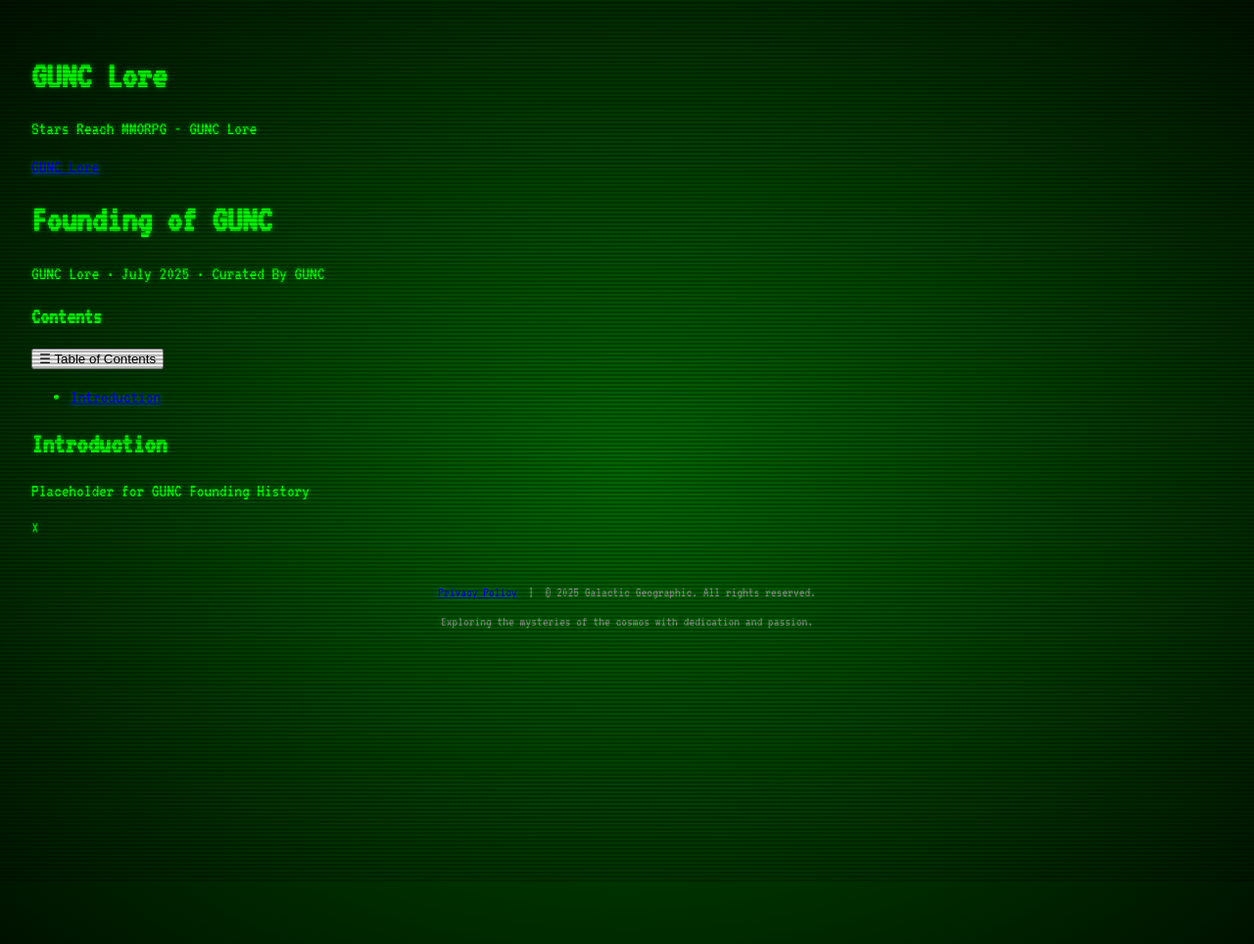
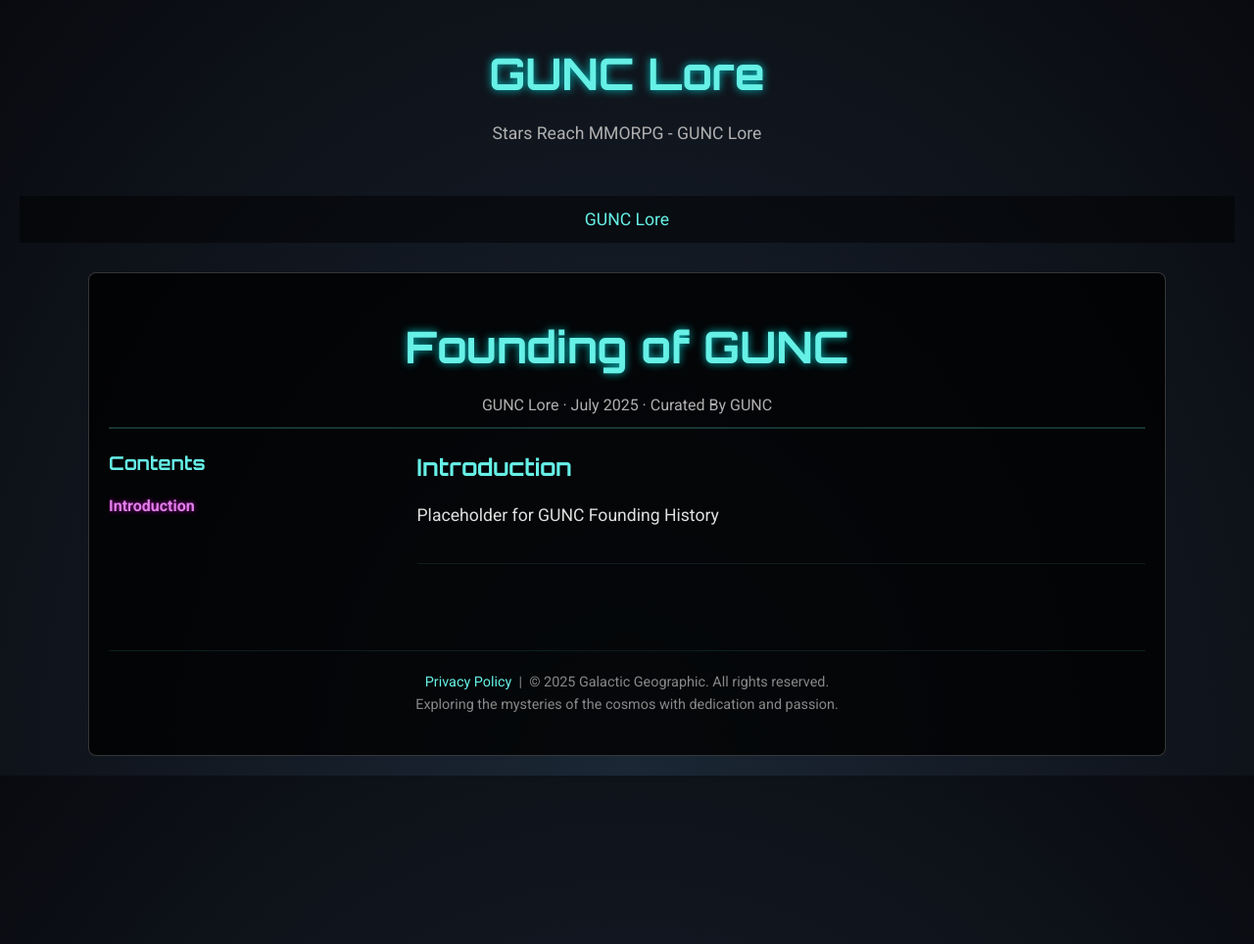
Before and after one commit to drake-vellaut/guncLore, a Jekyll site: the page built from _posts/2025-07-20-lore.html, in a window 1280 px wide. Shown: the whole page at 98% size. Built offline with Jekyll 4.4.1, drawn with Linux system fonts in a browser that asks for light colours; after the commit the page ends 900 px from its top, so only the background shows below that.

Commit message:
css mods

```diff
--- a/_layouts/article.html
+++ b/_layouts/article.html
@@ -31,9 +31,9 @@
 
   <!-- Google Fonts for the futuristic look -->
   <link href="https://fonts.googleapis.com/css2?family=Orbitron:wght@400;700&family=Roboto:wght@400;700&display=swap" rel="stylesheet">
-  <link rel="stylesheet" href="{{ '/assets/css/log.css' | relative_url }}">
 
-  <!--style>
+
+  <style>
     /* Base Reset */
     * {
       margin: 0;
@@ -481,7 +481,7 @@ header p {
   }
 }
 
-  </style-->
+  </style>
 </head>
 <body>
 <header>
--- a/_layouts/default.html
+++ b/_layouts/default.html
@@ -10,7 +10,7 @@
   <link href="https://fonts.googleapis.com/css2?family=Orbitron:wght@400;700&family=Roboto:wght@400;700&display=swap" rel="stylesheet">
 
   <!-- Link to the external futuristic CSS -->
-  <link rel="stylesheet" href="{{ '/assets/css/home.css' | relative_url }}">
+  <link rel="stylesheet" href="{{ '/assets/css/futuristic.css' | relative_url }}">
 </head>
 
 <body>
--- a/assets/css/log.css
+++ /dev/null
@@ -1,124 +0,0 @@
-/* articles.css - Styles for the articles.html or post pages */
-/* Import retro font */
-@import url('https://fonts.googleapis.com/css2?family=VT323&display=swap');
-
-/* Global styles for sci-fi terminal feel */
-body {
-  background-color: black;
-  background-image: radial-gradient(rgba(0, 255, 0, 0.4), black 120%);
-  color: #00ff00; /* Green terminal text */
-  font-family: 'VT323', monospace;
-  font-size: 1.2rem;
-  text-shadow: 0 0 5px rgba(0, 255, 0, 0.5); /* Glow effect */
-  margin: 0;
-  padding: 2rem;
-  height: 100vh;
-  overflow: auto;
-  animation: flicker 0.15s infinite; /* Subtle flicker */
-}
-
-/* Flicker animation */
-@keyframes flicker {
-  0% { opacity: 0.99; }
-  50% { opacity: 1; }
-  100% { opacity: 0.99; }
-}
-
-/* Scanlines overlay */
-body::after {
-  content: "";
-  display: block;
-  position: absolute;
-  top: 0;
-  left: 0;
-  bottom: 0;
-  right: 0;
-  background: rgba(18, 16, 16, 0) linear-gradient(to bottom, rgba(0, 0, 0, 0) 50%, rgba(0, 0, 0, 0.25) 50%) repeat;
-  background-size: 100% 4px;
-  z-index: 2;
-  pointer-events: none;
-}
-
-/* Article container styled as full log entry */
-article {
-  background: rgba(0, 0, 0, 0.8);
-  border: 2px solid #00ff00;
-  border-radius: 4px;
-  padding: 2rem;
-  max-width: 800px;
-  margin: 0 auto;
-  box-shadow: 0 0 15px rgba(0, 255, 0, 0.5);
-  position: relative;
-}
-
-article::before {
-  content: "[SECURE LOG ENTRY - STARS REACH GUILD]";
-  position: absolute;
-  top: -1rem;
-  left: 2rem;
-  background: black;
-  padding: 0 0.5rem;
-  color: #00ff00;
-  font-size: 1rem;
-  text-transform: uppercase;
-}
-
-article h1 {
-  font-size: 2rem;
-  margin-bottom: 1rem;
-  text-align: center;
-  border-bottom: 1px dashed #00ff00;
-  padding-bottom: 0.5rem;
-}
-
-article .post-meta {
-  font-size: 0.9rem;
-  opacity: 0.7;
-  text-align: center;
-  margin-bottom: 2rem;
-}
-
-article p {
-  line-height: 1.5;
-  margin-bottom: 1.5rem;
-}
-
-article a {
-  color: #00ffff;
-  text-decoration: underline;
-  transition: color 0.3s;
-}
-
-article a:hover {
-  color: #ffffff;
-  text-shadow: 0 0 8px #00ffff;
-}
-
-/* For code blocks in lore posts, make them look like sub-terminals */
-article code, article pre {
-  background: rgba(0, 0, 0, 0.9);
-  border: 1px solid #00ff00;
-  padding: 0.5rem;
-  display: block;
-  margin: 1rem 0;
-  white-space: pre-wrap;
-  box-shadow: inset 0 0 5px rgba(0, 255, 0, 0.2);
-}
-
-/* Back to home link */
-.back-link {
-  display: block;
-  text-align: center;
-  margin-top: 2rem;
-  color: #00ff00;
-  text-decoration: none;
-  border: 1px solid #00ff00;
-  padding: 0.5rem 1rem;
-  width: fit-content;
-  margin: 2rem auto;
-  transition: background 0.3s;
-}
-
-.back-link:hover {
-  background: rgba(0, 255, 0, 0.2);
-}
```
Also changed, not shown: assets/css/home.css (deleted, +0 -105 lines).
